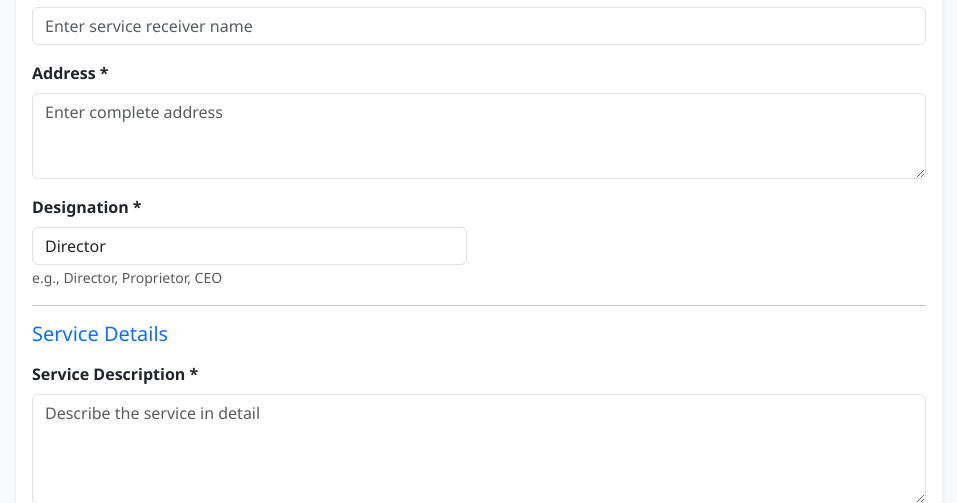
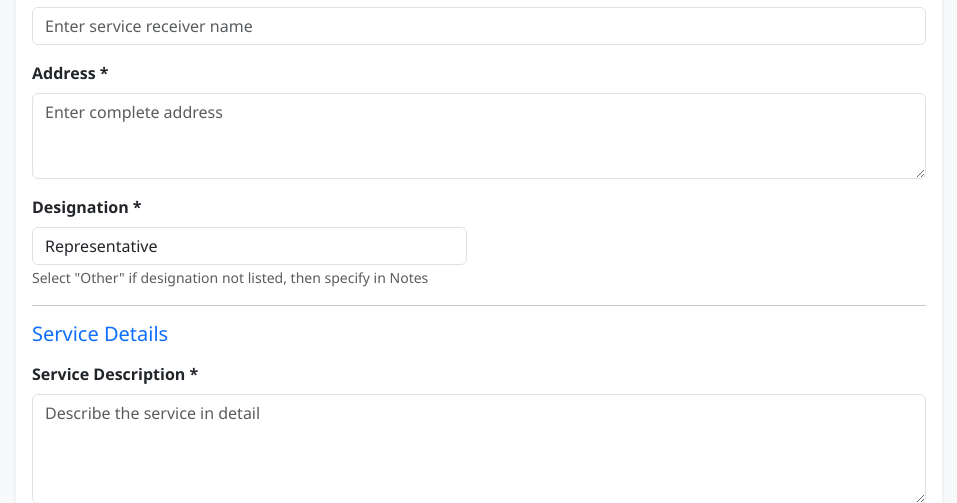
Before and after one commit to Utkarsh1506/crm-agnivridhi, a Django app: template templates/agreements/agreement_form.html in a window 1280 px wide. Shown: the part 306-809 px from the top of the page, without its empty margins (161-1118 px from the left). Run offline with Django 4.2, Linux system fonts and the light colour scheme; the template is opened without the code that fills it: values that come from a table or form of the project are taken from there, others are empty; parts of the project's set-up code (start-up, migrations or seed data) failed here and were passed over.

Commit message:
Convert service_receiver_designation to choice field with Representative as default
- Added predefined choices: Representative (default), Director, Proprietor, CEO, Managing Director, Partner, Other
- Changed from text input to dropdown select
- Updated form template help text to guide users on 'Other' option

```diff
--- a/agreements/forms.py
+++ b/agreements/forms.py
@@ -28,13 +28,12 @@
         label='Address'
     )
 
-    service_receiver_designation = forms.CharField(
-        max_length=100,
-        widget=forms.TextInput(attrs={
-            'class': 'form-control',
-            'placeholder': 'e.g., Director, Proprietor, CEO'
+    service_receiver_designation = forms.ChoiceField(
+        choices=Agreement.DESIGNATION_CHOICES,
+        widget=forms.Select(attrs={
+            'class': 'form-control'
         }),
-        initial='Director',
+        initial='Representative',
         label='Designation'
     )
 
--- a/agreements/models.py
+++ b/agreements/models.py
@@ -23,13 +23,24 @@
     agreement_number = models.CharField(max_length=50, unique=True, db_index=True)
     agreement_type = models.CharField(max_length=20, choices=AGREEMENT_TYPE_CHOICES)
 
+    DESIGNATION_CHOICES = [
+        ('Representative', 'Representative'),
+        ('Director', 'Director'),
+        ('Proprietor', 'Proprietor'),
+        ('CEO', 'CEO'),
+        ('Managing Director', 'Managing Director'),
+        ('Partner', 'Partner'),
+        ('Other', 'Other (Specify in Notes)'),
+    ]
+
     # Service Receiver Details
     service_receiver_name = models.CharField(max_length=255, help_text="Name of Service Receiver")
     service_receiver_address = models.TextField(help_text="Complete Address")
     service_receiver_designation = models.CharField(
         max_length=100,
-        default="Director",
-        help_text="Designation of Service Receiver (e.g., Director, Proprietor)"
+        choices=DESIGNATION_CHOICES,
+        default="Representative",
+        help_text="Designation of Service Receiver"
     )
 
     # Agreement Details
--- a/templates/agreements/agreement_form.html
+++ b/templates/agreements/agreement_form.html
@@ -68,7 +68,7 @@
                                 {% if form.service_receiver_designation.errors %}
                                     <div class="text-danger">{{ form.service_receiver_designation.errors }}</div>
                                 {% endif %}
-                                <small class="form-text text-muted">e.g., Director, Proprietor, CEO</small>
+                                <small class="form-text text-muted">Select "Other" if designation not listed, then specify in Notes</small>
                             </div>
                         </div>
 
```
Also changed, not shown: agreements/migrations/0003_alter_agreement_service_receiver_designation.py (added).
